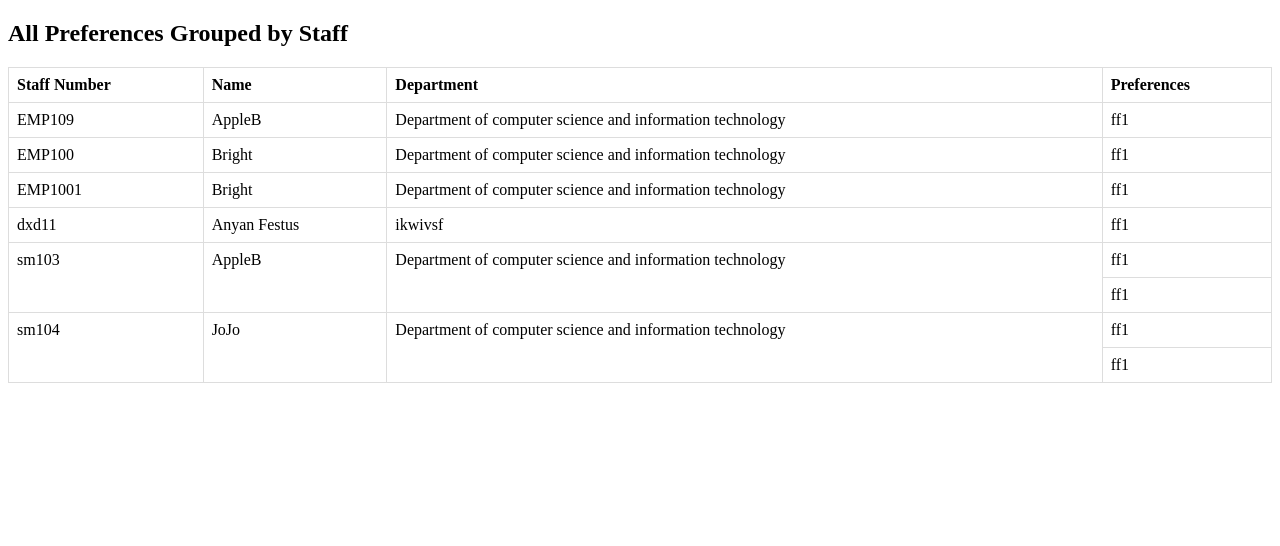
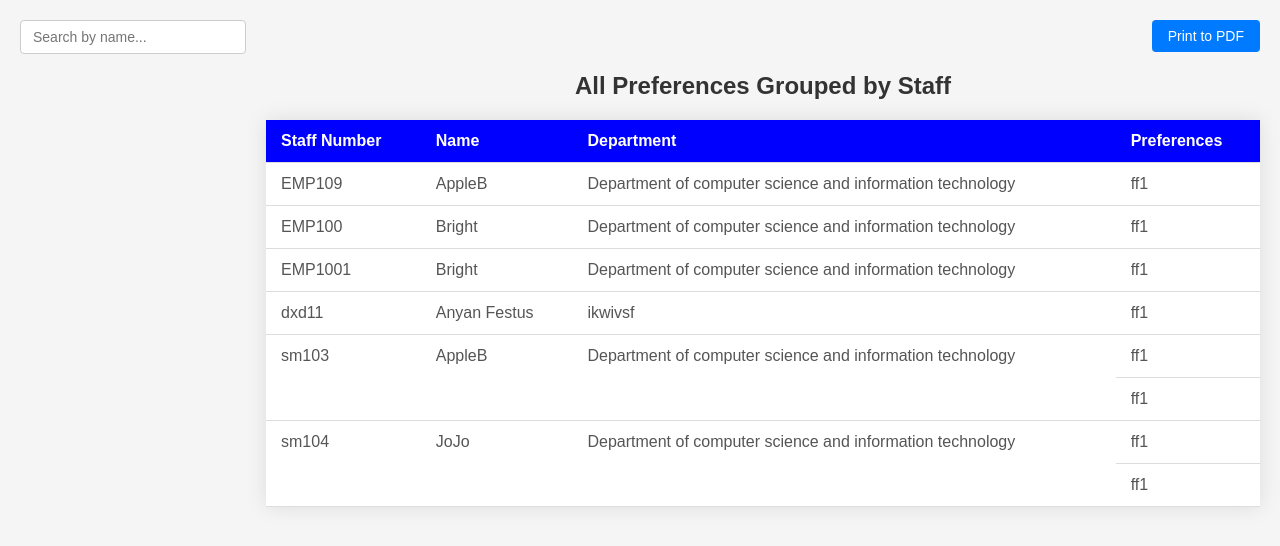
Before and after one commit to daudaokrahkingsley/UCC-Bungalow-Allocation-with-html-css-and-django, a Django app: page /view_all_preferences/ in a window 1280 px wide. Shown: the top 546 px of the page. Run offline with Django 5.2, Linux system fonts and the light colour scheme; data comes from the database, SQL or seed files in the repository.

Commit message:
Update view_preferences.html
Added more Styling

```diff
--- a/templates/view_preferences.html
+++ b/templates/view_preferences.html
@@ -1,27 +1,127 @@
 <!DOCTYPE html>
 <html lang="en">
   <head>
-    <meta charset="UTF-8">
-    <meta name="viewport" content="width=device-width, initial-scale=1.0">
-    <title>Admin View All Preferences Grouped</title>
+    <meta charset="UTF-8" />
+    <meta name="viewport" content="width=device-width, initial-scale=1.0" />
+
+    <title>View All Preferences Grouped</title>
     <style>
+      body {
+        font-family: Arial, sans-serif;
+        margin: 0;
+        padding: 20px;
+        background-color: #f5f5f5;
+        display: flex;
+        flex-direction: row;
+        align-items: flex-start;
+      }
+
+      h2 {
+        text-align: center;
+        margin-bottom: 20px;
+        color: #333;
+      }
+
+      .search-container {
+        margin-right: 20px;
+      }
+
+      .search-container input {
+        padding: 8px 12px;
+        font-size: 14px;
+        border: 1px solid #ccc;
+        border-radius: 4px;
+        width: 200px;
+      }
+
+      .table-container {
+        flex-grow: 1;
+      }
+
+      .print-container {
+        text-align: right;
+        margin-bottom: 10px;
+      }
+
+      .print-container button {
+        background-color: #007bff;
+        color: #fff;
+        border: none;
+        padding: 8px 16px;
+        font-size: 14px;
+        border-radius: 4px;
+        cursor: pointer;
+      }
+
       table {
         width: 100%;
         border-collapse: collapse;
+        box-shadow: 0 0 20px rgba(0, 0, 0, 0.1);
+        background-color: #fff;
       }
-        th, td {
-            padding: 8px;
+
+      th,
+      td {
+        padding: 12px 15px;
         text-align: left;
-            border: 1px solid #ddd;
+        border-bottom: 1px solid #ddd;
       }
+
+      th {
+        background-color: Blue;
+        font-weight: bold;
+        color: #fff;
+      }
+
+      tr:hover {
+        background-color: #f8f8f8;
+      }
+
       td {
         vertical-align: top;
+        color: #555;
+      }
+
+      @media (max-width: 767px) {
+        body {
+          flex-direction: column;
+        }
+
+        .search-container {
+          margin-right: 0;
+          margin-bottom: 20px;
+        }
+
+        .search-container input {
+          width: 100%;
+        }
+
+        table {
+          font-size: 14px;
+        }
+
+        th,
+        td {
+          padding: 10px 12px;
+        }
       }
     </style>
   </head>
   <body>
+    <div class="search-container">
+      <input
+        type="text"
+        id="searchInput"
+        placeholder="Search by name..."
+        onkeyup="filterTable()"
+      />
+    </div>
+    <div class="table-container">
+      <div class="print-container">
+        <button onclick="printTable()">Print to PDF</button>
+      </div>
       <h2>All Preferences Grouped by Staff</h2>
-    <table>
+      <table id="preferencesTable">
         <thead>
           <tr>
             <th>Staff Number</th>
@@ -33,22 +133,59 @@
         <tbody>
           {% for staff_number, details in preferences_dict.items %}
           <tr>
-                    <td rowspan="{{ details.preferences|length }}">{{ staff_number }}</td>
-                    <td rowspan="{{ details.preferences|length }}">{{ details.name }}</td>
-                    <td rowspan="{{ details.preferences|length }}">{{ details.department }}</td>
+            <td rowspan="{{ details.preferences|length }}">
+              {{ staff_number }}
+            </td>
+            <td rowspan="{{ details.preferences|length }}">
+              {{ details.name }}
+            </td>
+            <td rowspan="{{ details.preferences|length }}">
+              {{ details.department }}
+            </td>
             <td>{{ details.preferences|first }}</td>
           </tr>
           {% for pref in details.preferences|slice:":-1" %}
           <tr>
             <td>{{ pref }}</td>
           </tr>
-                {% endfor %}
-            {% empty %}
+          {% endfor %} {% empty %}
           <tr>
             <td colspan="4">No preferences available</td>
           </tr>
           {% endfor %}
         </tbody>
       </table>
+    </div>
+
+    <script>
+      function filterTable() {
+        var input, filter, table, tr, td, i, txtValue;
+        input = document.getElementById("searchInput");
+        filter = input.value.toUpperCase();
+        table = document.getElementById("preferencesTable");
+        tr = table.getElementsByTagName("tr");
+
+        for (i = 0; i < tr.length; i++) {
+          td = tr[i].getElementsByTagName("td")[1]; // Get the name column
+          if (td) {
+            txtValue = td.textContent || td.innerText;
+            if (txtValue.toUpperCase().indexOf(filter) > -1) {
+              tr[i].style.display = "";
+            } else {
+              tr[i].style.display = "none";
+            }
+          }
+        }
+      }
+
+      function printTable() {
+        var printContents =
+          document.getElementById("preferencesTable").outerHTML;
+        var originalContents = document.body.innerHTML;
+        document.body.innerHTML = printContents;
+        window.print();
+        document.body.innerHTML = originalContents;
+      }
+    </script>
   </body>
 </html>
```
Lines whose indentation alone changed are shown as unchanged.
